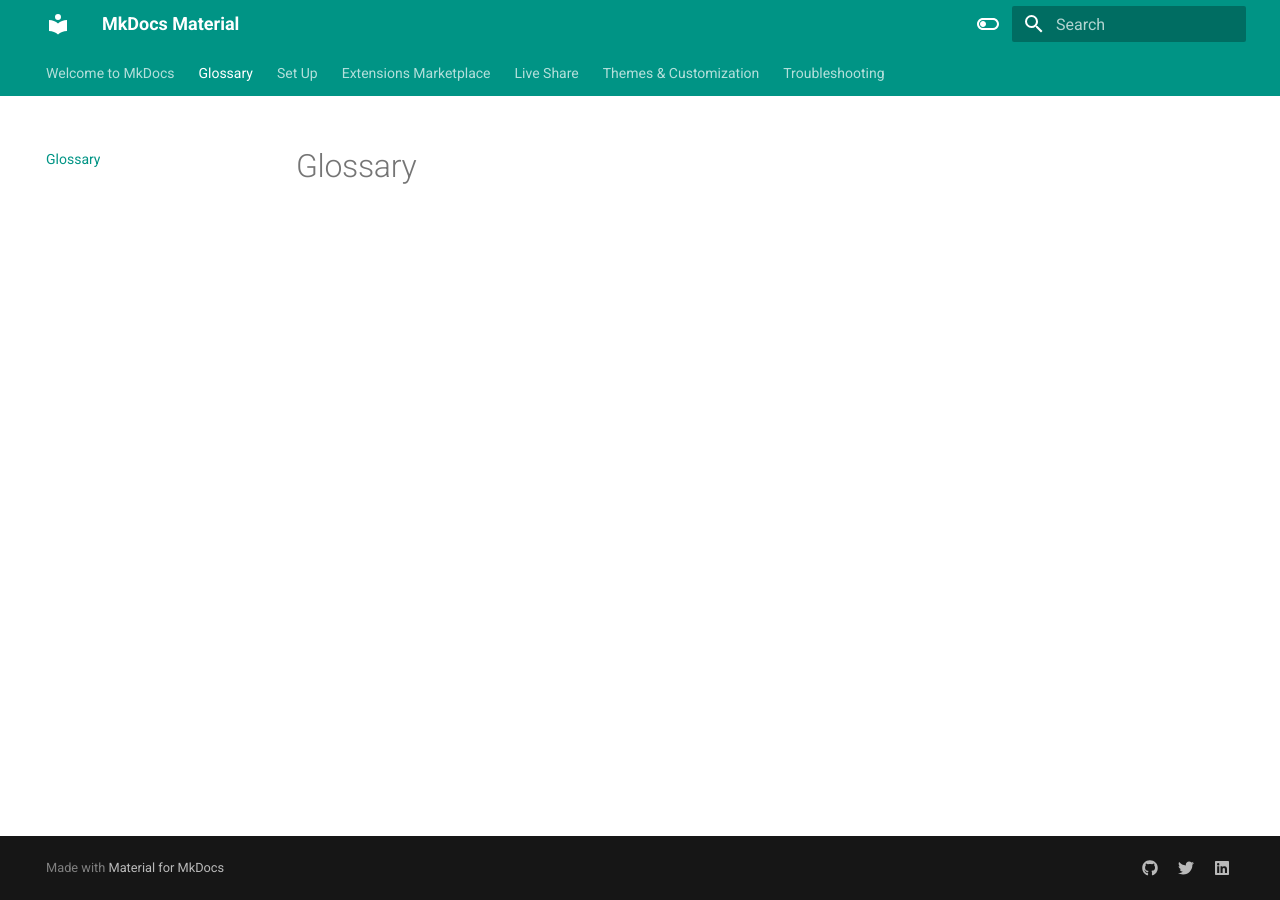
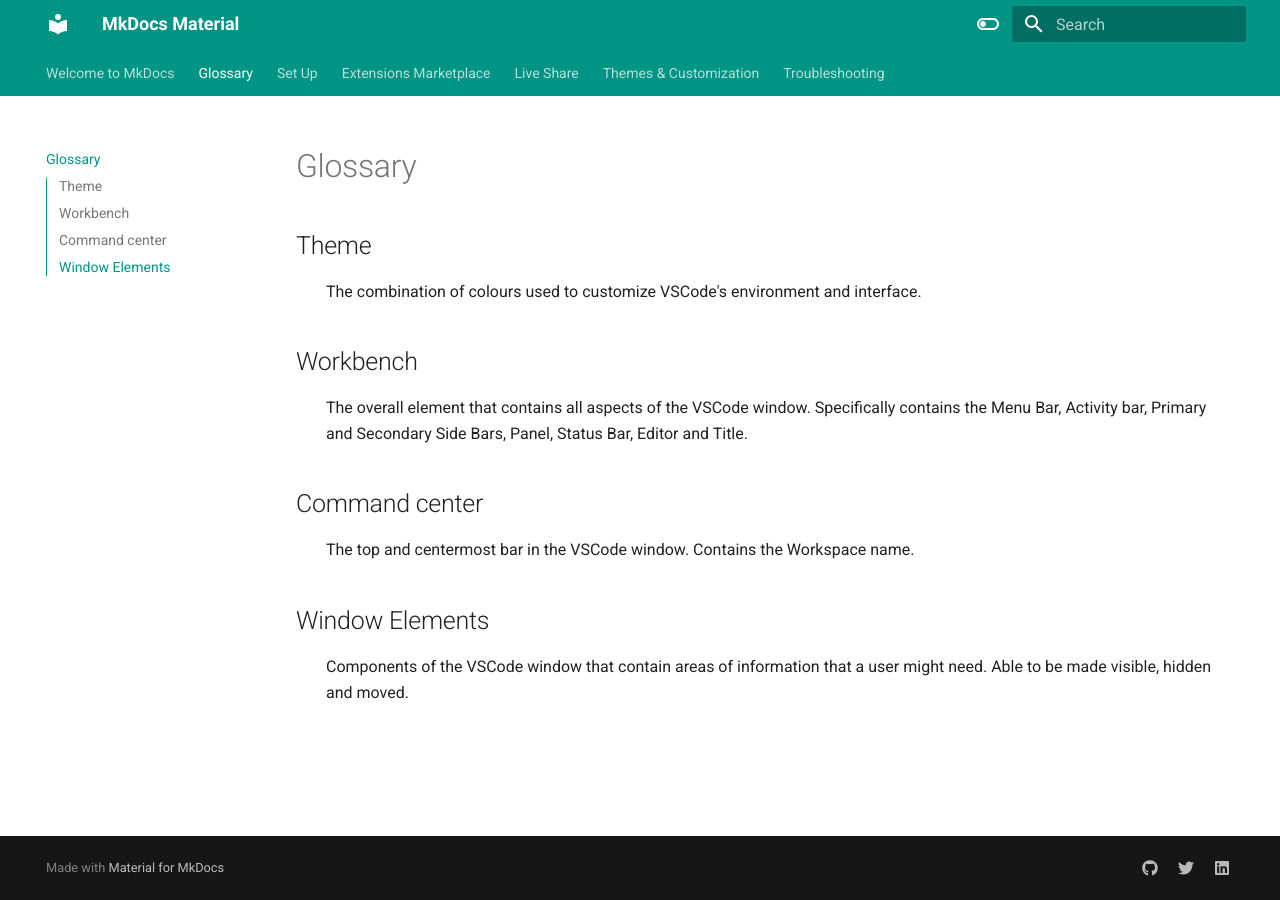
Before and after one commit to allison-dahan/mkdocs-material, an MkDocs documentation site: the page built from docs/GlossaryAllison.md, in a window 1280 px wide. Built offline with MkDocs 1.6.1 and Material for MkDocs 9.7.7, drawn with Linux system fonts in a browser that asks for light colours.

Commit message:
christine glossary

```diff
--- a/docs/GlossaryAllison.md
+++ b/docs/GlossaryAllison.md
@@ -1 +1,17 @@
 # Glossary
+
+## Theme
+
+: The combination of colours used to customize VSCode's environment and interface.
+
+## Workbench
+
+: The overall element that contains all aspects of the VSCode window. Specifically contains the Menu Bar, Activity bar, Primary and Secondary Side Bars, Panel, Status Bar, Editor and Title.
+
+## Command center
+
+: The top and centermost bar in the VSCode window. Contains the Workspace name.
+
+## Window Elements
+
+: Components of the VSCode window that contain areas of information that a user might need. Able to be made visible, hidden and moved.
```
Also changed, not shown: docs/Task4Christine.md (+0 -19 lines).
